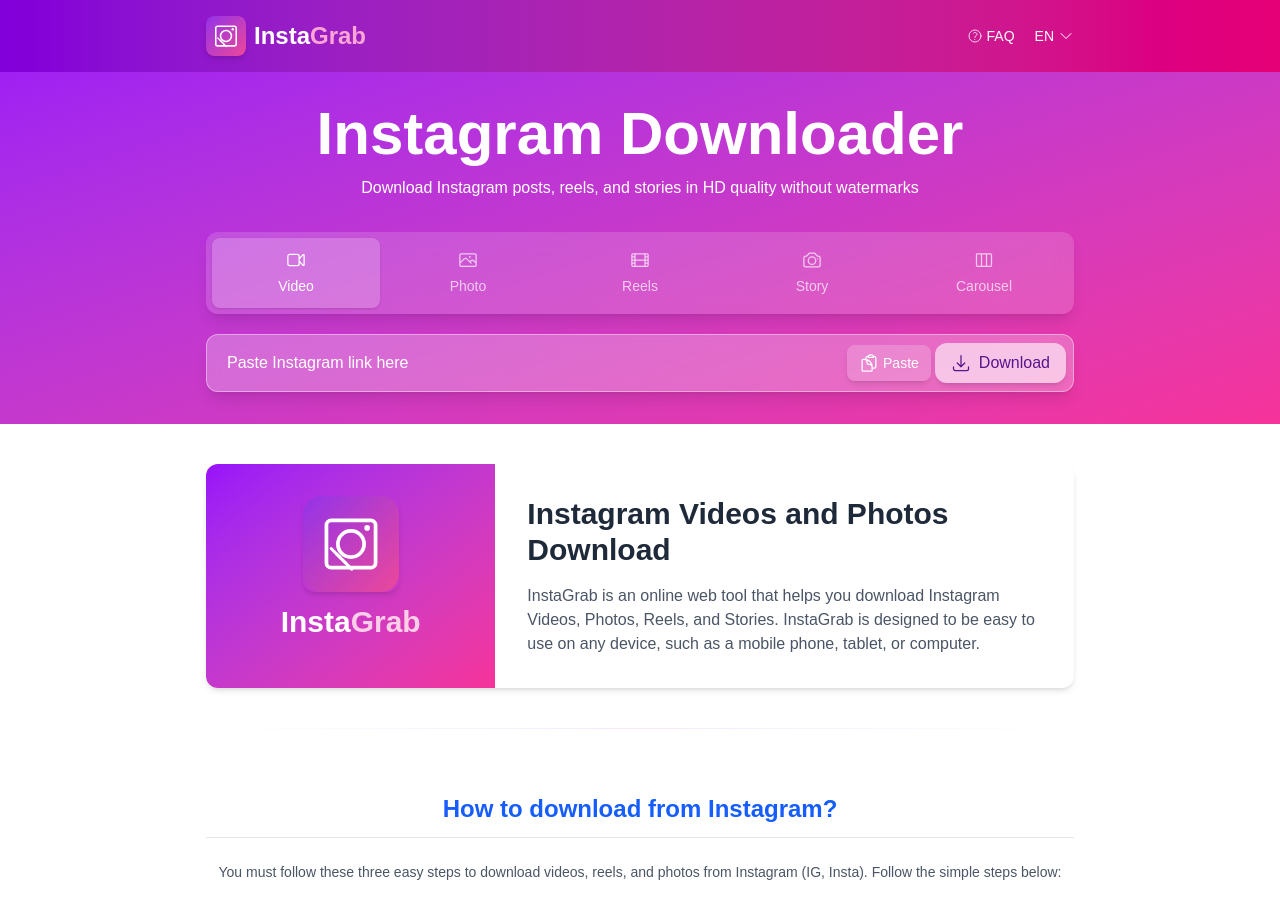
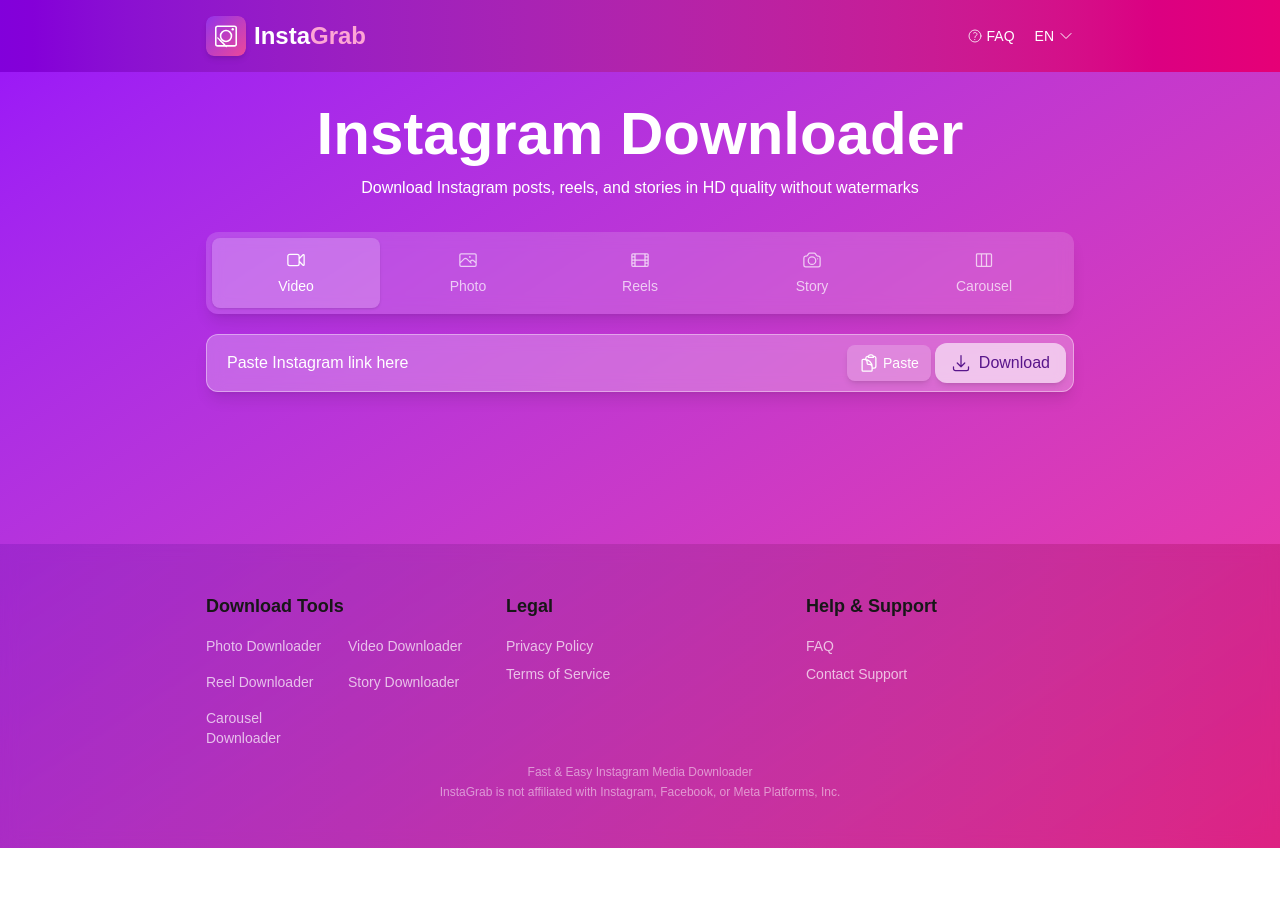
Before and after one commit to FinbarrShiels/insta_grabber, a Next.js app: page / in a window 1280 px wide. Shown: the top 904 px of the page. After the commit the page ends 848 px from the top, so only its background shows below. Built offline with nearby package versions, Linux system fonts and the light colour scheme.

Commit message:
simplify: remove sections below input and keep purple-pink gradient background

```diff
--- a/src/app/page.tsx
+++ b/src/app/page.tsx
@@ -6,9 +6,6 @@
 import UrlInputForm from './components/UrlInputForm';
 import ContentResults from './components/ContentResults';
 import Footer from './components/Footer';
-import DownloadGuide from './components/DownloadGuide';
-import FeaturesSection from './components/FeaturesSection';
-import InfoCard from './components/InfoCard';
 import { fetchInstagramContent } from './utils/api';
 import { WebsiteJsonLd, SoftwareApplicationJsonLd, FAQJsonLd } from './components/JsonLd';
 
@@ -103,16 +100,15 @@
   };
 
   return (
-    <main className="min-h-screen flex flex-col">
+    <main className="min-h-screen flex flex-col bg-gradient-to-br from-purple-600 to-pink-500">
       {/* Structured Data */}
       <WebsiteJsonLd />
       <SoftwareApplicationJsonLd />
       <FAQJsonLd questions={faqData} />
 
-      <div className="bg-gradient-to-br from-purple-600 to-pink-500">
       <Header />
 
-        <div className="container mx-auto px-4 max-w-[900px]">
+      <div className="container mx-auto px-4 pb-20 max-w-[900px]">
         {/* Hero Section */}
         <div className="text-center py-6 md:py-8">
           <h1 className="text-3xl xs:text-4xl sm:text-5xl md:text-6xl font-bold text-white mb-3">
@@ -129,14 +125,10 @@
         </div>
 
         {/* URL Input Form */}
-          <div className="pb-8">
+        <div className="mb-8">
           <UrlInputForm onSubmit={handleUrlSubmit} />
         </div>
-        </div>
-      </div>
 
-      <div className="bg-white flex-grow">
-        <div className="container mx-auto px-4 max-w-[900px]">
         {/* Results Section */}
         <ContentResults
           submittedUrl={url}
@@ -145,22 +137,6 @@
           data={data}
           contentType={activeTab}
         />
-
-          {/* Info Card */}
-          <InfoCard />
-
-          {/* Divider between InfoCard and DownloadGuide */}
-          <div className="w-full max-w-4xl mx-auto h-px bg-gradient-to-r from-transparent via-purple-300/30 to-transparent my-10"></div>
-
-          {/* Download Guide Section */}
-          <DownloadGuide />
-
-          {/* Divider */}
-          <div className="w-full max-w-4xl mx-auto h-px bg-gradient-to-r from-transparent via-pink-300/30 to-transparent my-16"></div>
-
-          {/* Features Section */}
-          <FeaturesSection />
-        </div>
       </div>
 
       <Footer />
```
Lines whose indentation alone changed are shown as unchanged.
